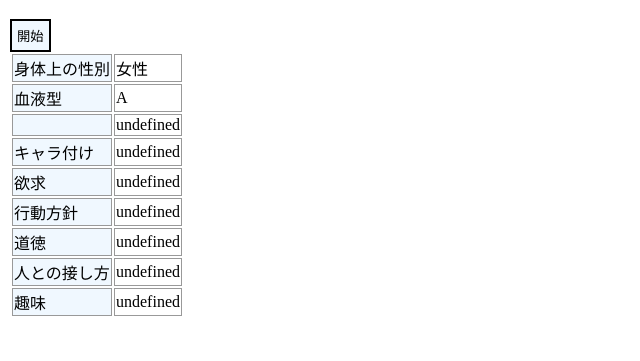
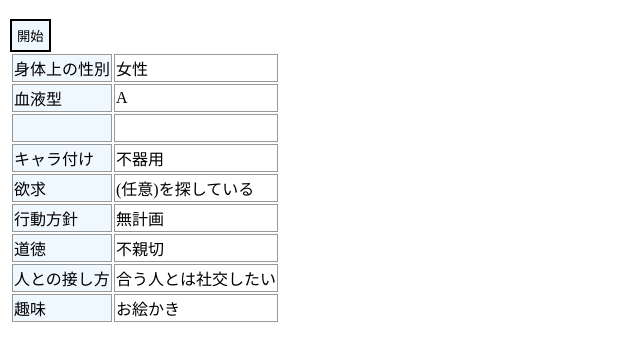
Before and after one commit to MaaAmaimaimo/createsystems, a plain HTML site: page charagen.html in a window 1280 px wide. Both pictures are taken after a click on the button "開始". Shown: the part 61-422 px from the top of the page, without its empty margins (0-640 px from the left). Drawn offline with Linux system fonts and the light colour scheme.

Commit message:
Update charagen.html

```diff
--- a/charagen.html
+++ b/charagen.html
@@ -42,58 +42,58 @@ let interPersonal = ["人見知り","積極的","積極的","対人恐怖","他
                     "いろんな人と社交したい","合う人とは社交したい","年下と仲良くなりやすい",
                     "年上と仲良くなりやすい","来るもの拒まず去るもの追わず","依存的"];//対人
 
-//その他jsonデータ取得
-var req = new XMLHttpRequest();
-req.onreadystatechange = function() {
-    if(req.readyState == 4 && req.status == 200){
-        let caracterity = req.responseText.caracterity;
-    }
-};
-req.open("GET", "characterGen.json", false);
-req.send(null);
+let characterity = ["不器用","料理下手","天才","器用","きれい好き",
+		            "料理上手","秀才","オタク","過集中","飽きっぽい",
+            		"音痴","歌がうまい","話すのが上手","話すのが下手",
+	            	"体力がある","方向音痴","アウトロー","優等生",
+            		"アホ","少食","偏食","あざとい","食いしん坊",
+            		"面白人間","トラブルメーカー"];
 
-console.log(caracterity);
+let desire = ["有名になりたい","好きなものを極めたい","夢を見つけたい",
+    		"(任意)といっしょにいたい","(任意)に認められたい","自分の強さを誇示したい",
+    		"(任意)に必要とされたい","(任意)を探している","(任意)を守りたい",
+    		"(任意)に追いつきたい","平穏を求めている","楽しいことをしたい",
+    		"目標を達成したい","自分に自信を持ちたい"];
+
+let hobby = ["料理","ゲーム","小説","漫画","インターネット","プログラミング",
+    		"ファッション・メイク","カフェめぐり","食べること","散歩","執筆",
+    		"お絵かき","写真","DIY","スポーツ","スポーツ観戦","体操","キャンプ",
+    		"旅行","勉強","占い","カラオケ","オカルト","映画"];
 
 //ランダムで値を選定する
 //配列のマックス数を出す
-// var oooo = ooArray.length;
-// var ooo = ooooArray.length;
-// var ooo = ooArray.length;
+var max_ap = actionPolicy.length;
+var max_moral = moral.length;
+var max_ip = interPersonal.length;
+var max_cr = characterity.length;
+var max_desire = desire.length;
+var max_hobby = hobby.length;
 
 //ボタンが押されたら以下の処理
 function action(){
     //配列の要素を選ぶことができないのでキー番号を選ぶ *要素数
     var sx_key = Math.floor(Math.random() * 2);
     var btype_key = Math.floor(Math.random() * 5);
-    var eco_key = Math.floor(Math.random() *  4);
-    var disci_key = Math.floor(Math.random() * 3);
-    var biei_key = Math.floor(Math.random() * 4);
-    var flove_key = Math.floor(Math.random() * 3);
-    var edu_key = Math.floor(Math.random() * 5);
-    var grades_key = Math.floor(Math.random() * 4);
-    var enia_key = Math.floor(Math.random() * 18);
+    var ap_key = Math.floor(Math.random() *  max_ap);
+    var moral_key = Math.floor(Math.random() * max_moral);
+    var ip_key = Math.floor(Math.random() * max_ip);
+    var cr_key = Math.floor(Math.random() * max_cr);
+    var desire_key = Math.floor(Math.random() * max_desire);
+    var hobby_key = Math.floor(Math.random() * max_hobby);
 
     //結果を入れる変数を用意し、中に配列とランダムなキー番号を詰め込む
-    var sxResult = sx[sx_key];//身体上の性別
-    var btypeResult = btype[btype_key];//血液型
-    var ecoResult = eco[eco_key];//経済状況
-    var disciResult = disci[disci_key];//しつけ
-    var bieiResult = biei[biei_key];//美醜
-    var floveResult = flove[flove_key];//家族の愛
-    var eduResult = edu[edu_key];//教育方針
-    var gradesResult = grades[grades_key];//成績
-    var eniaResult = enia[enia_key];//エニアグラム
+    // var sxResult = sx[sx_key];//身体上の性別
+    // var btypeResult = btype[btype_key];//血液型
 
     //HTMLに埋め込んで出力
-    document.getElementById("sx").innerHTML = sxResult;
-    document.getElementById("btype").innerHTML = btypeResult;
-    document.getElementById("eco").innerHTML = ecoResult;
-    document.getElementById("disci").innerHTML = disciResult;
-    document.getElementById("biei").innerHTML = bieiResult;
-    document.getElementById("flove").innerHTML = floveResult;
-    document.getElementById("edu").innerHTML = eduResult;
-    document.getElementById("grades").innerHTML = gradesResult;
-    document.getElementById("enia").innerHTML = eniaResult;
+    document.getElementById("sx").innerHTML = sx[sx_key];
+    document.getElementById("btype").innerHTML = btype[btype_key];
+    document.getElementById("actionpolicy").innerHTML = actionPolicy[ap_key];
+    document.getElementById("moral").innerHTML = moral[moral_key];
+    document.getElementById("interpersonal").innerHTML = interPersonal[ip_key];
+    document.getElementById("characterity").innerHTML = characterity[cr_key];
+    document.getElementById("desire").innerHTML = desire[desire_key];
+    document.getElementById("hobby").innerHTML = hobby[hobby_key];
 };
 </script>
 </head>
@@ -105,12 +105,12 @@ function action(){
     <tr><td class="rTitle">身体上の性別</td><td id="sx">　　</td></tr>
     <tr><td class="rTitle">血液型</td><td id="btype">　　</td></tr>
     <tr><td class="rTitle"></td><td id="eco">　　</td></tr>
-    <tr><td class="rTitle">キャラ付け</td><td id="disci">　　</td></tr>
-    <tr><td class="rTitle">欲求</td><td id="biei">　　</td></tr>
-    <tr><td class="rTitle">行動方針</td><td id="flove">　　</td></tr>
-    <tr><td class="rTitle">道徳</td><td id="edu">　　</td></tr>
-    <tr><td class="rTitle">人との接し方</td><td id="grades">　　</td></tr>
-    <tr><td class="rTitle">趣味</td><td id="enia">　　</td></tr>
+    <tr><td class="rTitle">キャラ付け</td><td id="characterity">　　</td></tr>
+    <tr><td class="rTitle">欲求</td><td id="desire">　　</td></tr>
+    <tr><td class="rTitle">行動方針</td><td id="actionpolicy">　　</td></tr>
+    <tr><td class="rTitle">道徳</td><td id="moral">　　</td></tr>
+    <tr><td class="rTitle">人との接し方</td><td id="interpersonal">　　</td></tr>
+    <tr><td class="rTitle">趣味</td><td id="hobby">　　</td></tr>
 </table>
 </div>
 </body>
```
